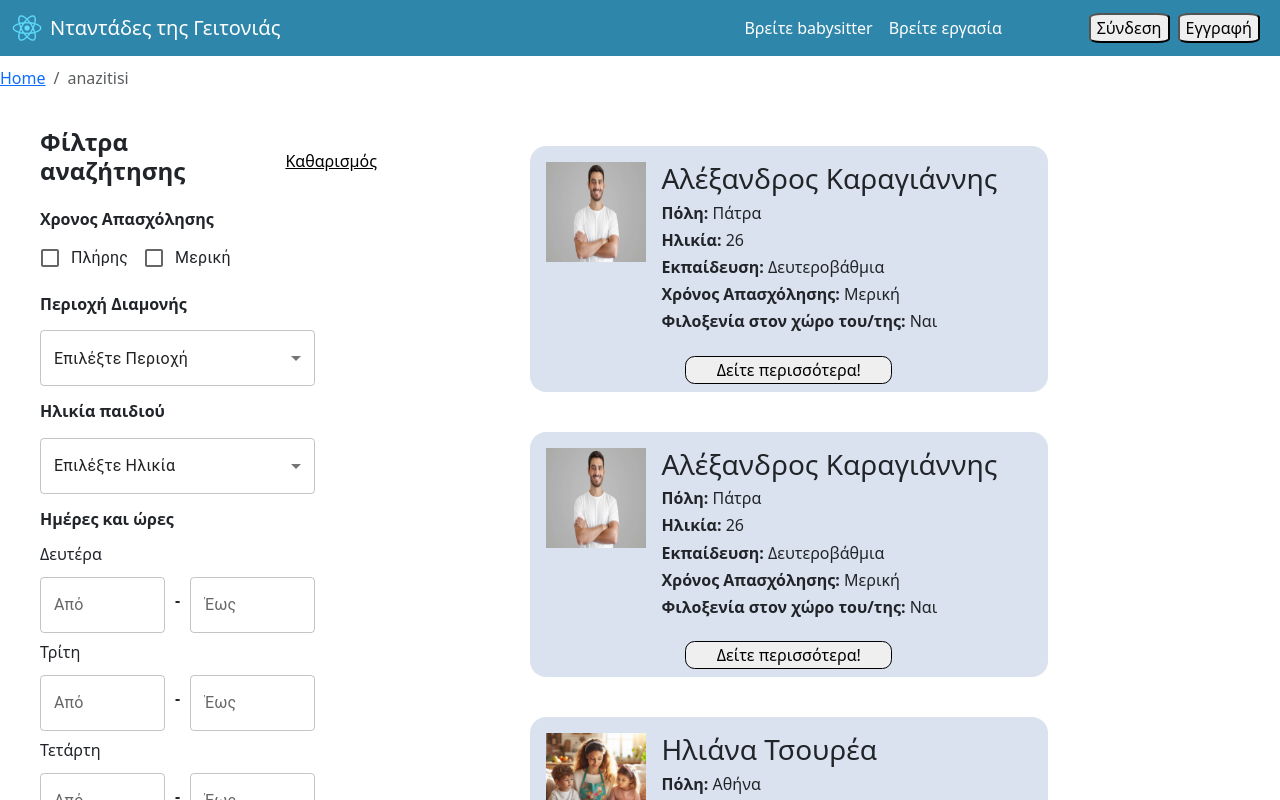
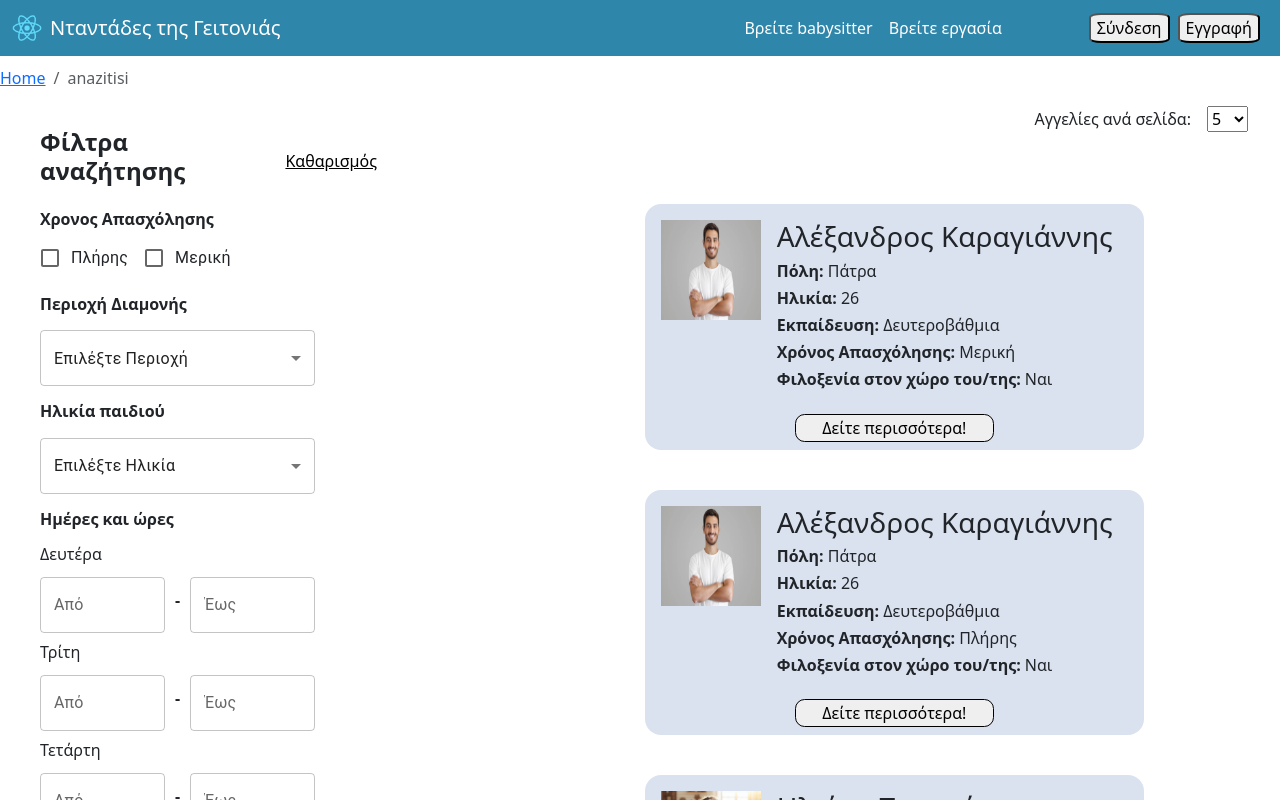
Before and after one commit to Ragkosgiorgos/Babysitter-App, a React (Create React App) app: page /anazitisi in a window 1280 px wide. Shown: the top 800 px of the page. Built offline with nearby package versions, Linux system fonts and the light colour scheme.

Commit message:
Add pagination to babysitter search

```diff
--- a/public/data/aggelies.json
+++ b/public/data/aggelies.json
@@ -2,7 +2,7 @@
     {
         "id": 1,
         "uid": 1,
-        "status": "Σε προσωρινή αποθήκευση",
+        "status": "Δημοσιευμένη",
         "date": "2021-02-01",
         "area": "Αθήνα",
         "description": "Lorem ipsum dolor sit amet, consectetur adipiscing elit. Nullam nec purus nec consectetur Lorem ipsum dolor sit amet, consectetur adipiscing elit. Nullam nec purus nec consectetur Lorem ipsum dolor sit amet, consectetur adipiscing elit. Nullam nec purus nec consectetur",
@@ -29,14 +29,14 @@
     {
         "id": 2,
         "uid": 1,
-        "status": "Σε προσωρινή αποθήκευση",
+        "status": "Δημοσιευμένη",
         "date": "2021-02-01",
         "area": "Αθήνα",
         "description": "Lorem ipsum dolor sit amet, consectetur adipiscing elit. Nullam nec purus nec consectetur Lorem ipsum dolor sit amet, consectetur adipiscing elit. Nullam nec purus nec consectetur Lorem ipsum dolor sit amet, consectetur adipiscing elit. Nullam nec purus nec consectetur",
         "accomodation": "Ναι",
         "ageFrom": "1",
         "ageTo": "2.5",
-        "time": "Μερική",
+        "time": "Πλήρης",
         "car": "Όχι",
         "monFrom": "00:00",
         "monTo": "00:00",
@@ -117,7 +117,61 @@
         "accomodation": "Ναι",
         "ageFrom": "0,5",
         "ageTo": "2.5",
+        "time": "Πλήρης",
+        "car": "Όχι",
+        "monFrom": "14:00",
+        "monTo": "16:00",
+        "tueFrom": "00:00",
+        "tueTo": "00:00",
+        "wedFrom": "00:00",
+        "wedTo": "00:00",
+        "thuFrom": "00:00",
+        "thuTo": "00:00",
+        "friFrom": "00:00",
+        "friTo": "00:00",
+        "satFrom": "00:00",
+        "satTo": "00:00",
+        "sunFrom": "00:00",
+        "sunTo": "00:00"
+    },
+    {
+        "id": 6,
+        "uid": 2,
+        "status": "Δημοσιευμένη",
+        "date": "2020-01-01",
+        "area": "Πάτρα",
+        "description": "Lorem ipsum dolor sit amet, consectetur adipiscing elit. Nullam nec purus nec consectetur Lorem ipsum dolor sit amet, consectetur adipiscing elit. Nullam nec purus nec consectetur Lorem ipsum dolor sit amet, consectetur adipiscing elit. Nullam nec purus nec consectetur",
+        "accomodation": "Ναι",
+        "ageFrom": "0,5",
+        "ageTo": "2.5",
         "time": "Μερική",
+        "car": "Όχι",
+        "monFrom": "14:00",
+        "monTo": "16:00",
+        "tueFrom": "00:00",
+        "tueTo": "00:00",
+        "wedFrom": "00:00",
+        "wedTo": "00:00",
+        "thuFrom": "00:00",
+        "thuTo": "00:00",
+        "friFrom": "00:00",
+        "friTo": "00:00",
+        "satFrom": "00:00",
+        "satTo": "00:00",
+        "sunFrom": "00:00",
+        "sunTo": "00:00"
+    },
+    {
+        "id": 7,
+        "uid": 1,
+        "status": "Δημοσιευμένη",
+        "date": "2019-01-01",
+        "area": "Πάτρα",
+        "description": "Lorem ipsum dolor sit amet, consectetur adipiscing elit. Nullam nec purus nec consectetur Lorem ipsum dolor sit amet, consectetur adipiscing elit. Nullam nec purus nec consectetur Lorem ipsum dolor sit amet, consectetur adipiscing elit. Nullam nec purus nec consectetur",
+        "accomodation": "Ναι",
+        "ageFrom": "0,5",
+        "ageTo": "2.5",
+        "time": "Πλήρης",
         "car": "Όχι",
         "monFrom": "14:00",
         "monTo": "16:00",
--- a/src/Pages/Goneis/BabysitterSearch.js
+++ b/src/Pages/Goneis/BabysitterSearch.js
@@ -4,6 +4,8 @@ import Footer from "../../Components/Footer";
 import Breadcrumbs from "../../Components/Breadcrump";
 import BabysitterFilters from "../../Components/GoneisComponents/BabysitterFilters";
 import JobPosting from "../../Components/EpaggelmatiesComponent/JobPosting";
+import Pagination from '@mui/material/Pagination';
+import Stack from '@mui/material/Stack';
 
 function BabysitterSearch() {
   const [posts, setPosts] = useState([]);
@@ -91,7 +93,7 @@ function BabysitterSearch() {
       filtered = filtered.filter(profile => profile.education === selectedEducation);
     }
 
-    if (timeSlots) {
+    if (timeSlots) {//?
       /*filtered = filtered.filter((post) => {
         return Object.keys(timeSlots).every((day) => {
           const { from, to } = timeSlots[day];
@@ -115,8 +117,42 @@ function BabysitterSearch() {
     setFilteredPosts(matchedPosts);
   };
 
+  const handleScrollToTop = () => {
+    window.scrollTo({
+      top: 0,
+      behavior: 'smooth',
+    });
+  };
+
+  const handlePageChange = (event, value) => {
+    setStartFrom((value - 1) * postsPerPage);console.log(value);
+    handleScrollToTop();
+  }
+
+  const [startFrom, setStartFrom] = useState(0);
+  const [postsPerPage, setPostsPerPage] = useState(4);
+
+  const handleChangeRowsPerPage = (event) => {
+    setPostsPerPage(parseInt(event.target.value, 10));
+    setStartFrom(0);
+  };
+
+  function rowsPerPageSelection() {
     return (
-    <div style={{ display: "flex", flexDirection: "column", minHeight: "185vh" }}>
+      <div style={{ display: "flex", justifyContent: "right", alignItems: "center" }}>
+        <p style={{ marginRight: "1em" }}>Αγγελίες ανά σελίδα:</p>
+        <select value={postsPerPage} onChange={handleChangeRowsPerPage} style={{ marginBottom: "1em", marginRight: "1em" }}>
+          {<option value={5}>5</option>}
+          {<option value={10}>10</option>}
+          {<option value={20}>20</option>}
+          {<option value={50}>50</option>}
+        </select>
+      </div>
+    );
+  }
+
+  return (
+    <div style={{ display: "flex", flexDirection: "column" }}>
       <Header log="not_connected" />
 
       <div style={{ flex: 1, display: "flex", flexDirection: "column", overflowY: "auto" }}>
@@ -126,15 +162,27 @@ function BabysitterSearch() {
           <BabysitterFilters applyFilters={applyFilters} resetFilters={resetFilters} />
 
           <div style={{ flex: 1, padding: "1em" }}>
-            {filteredPosts.map(({ profile, ...post }) => (
+            {rowsPerPageSelection()}
+            <div style={{ flex: 1, padding: "1em" }}>
+
+              <Stack spacing={2} style={{ display: "flex", justifyContent: "center", alignItems: "center" }}>
+                {filteredPosts.slice(startFrom, startFrom + postsPerPage).map(({ profile, ...post }) => (
                   <JobPosting
                     key={post.id}
                     post={post}
                     profile={profile}
                   />
                 ))}
+              </Stack>
+
             </div>
 
+            <Pagination
+                count={Math.ceil(filteredPosts.length / postsPerPage)}
+                onChange={handlePageChange}
+                style={{ display: "flex", justifyContent: "center", alignItems: "center", marginBottom: "1em" }}
+            />
+          </div>
         </div>
 
         <Footer />
```
Lines whose indentation alone changed are shown as unchanged.
